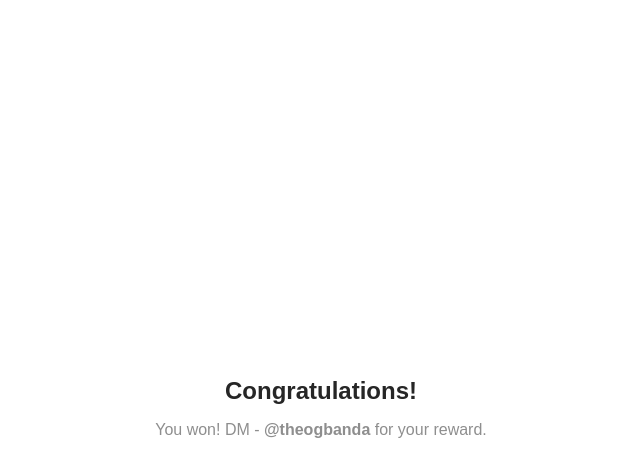
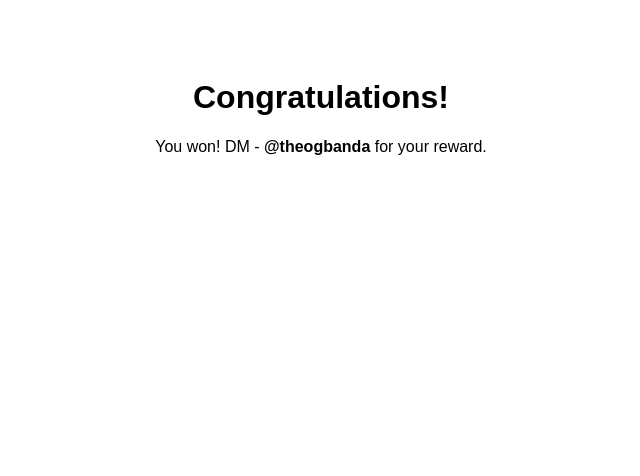
Before and after one commit to websitebanarahahu/Win500-, a plain HTML site: page congrats.html in a window 1280 px wide. Shown: the whole page, without its empty margins (319-959 px from the left). Drawn offline with Linux system fonts and the light colour scheme.

Commit message:
congrats.html

```diff
--- a/congrats.html
+++ b/congrats.html
@@ -1,33 +1,10 @@
 <!DOCTYPE html>
-<html lang="en">
+<html>
 <head>
-  <meta charset="UTF-8">
-  <meta name="viewport" content="width=device-width, initial-scale=1.0">
   <title>Congratulations</title>
-  <style>
-    body {
-      font-family: Arial, sans-serif;
-      background: #fff;
-      display: flex;
-      justify-content: center;
-      align-items: center;
-      height: 100vh;
-      text-align: center;
-      color: #262626;
-    }
-    h1 {
-      font-size: 24px;
-      margin-bottom: 10px;
-    }
-    p {
-      color: #8e8e8e;
-    }
-  </style>
 </head>
-<body>
-  <div>
-    <h1>Congratulations!</h1>
-    <p>You won! DM - <strong>@theogbanda</strong> for your reward.</p>
-  </div>
+<body style="font-family: Arial; text-align: center; padding: 50px;">
+  <h1>Congratulations!</h1>
+  <p>You won! DM - <strong>@theogbanda</strong> for your reward.</p>
 </body>
 </html>
```
